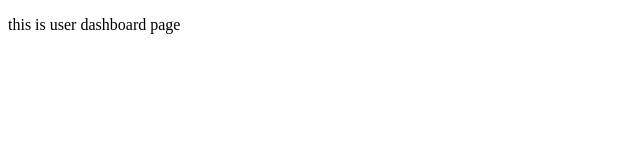
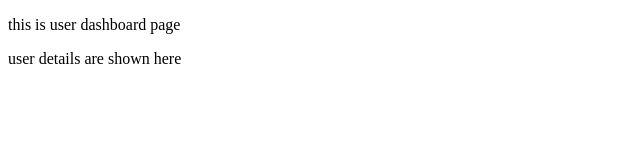
Before and after one commit to SamKarki432/vending-app, a Next.js app: page / in a window 1280 px wide. Shown: the top 160 px of the page, without its empty margins (0-640 px from the left). Built offline with nearby package versions, Linux system fonts and the light colour scheme.

Commit message:
checking if push works

```diff
--- a/pages/index.tsx
+++ b/pages/index.tsx
@@ -3,6 +3,7 @@ const DashboardPage=()=>{
   return (
     <>
       <p>this is user dashboard page</p>
+      <p> user details are shown here</p>
     </>
   )
 }
```
